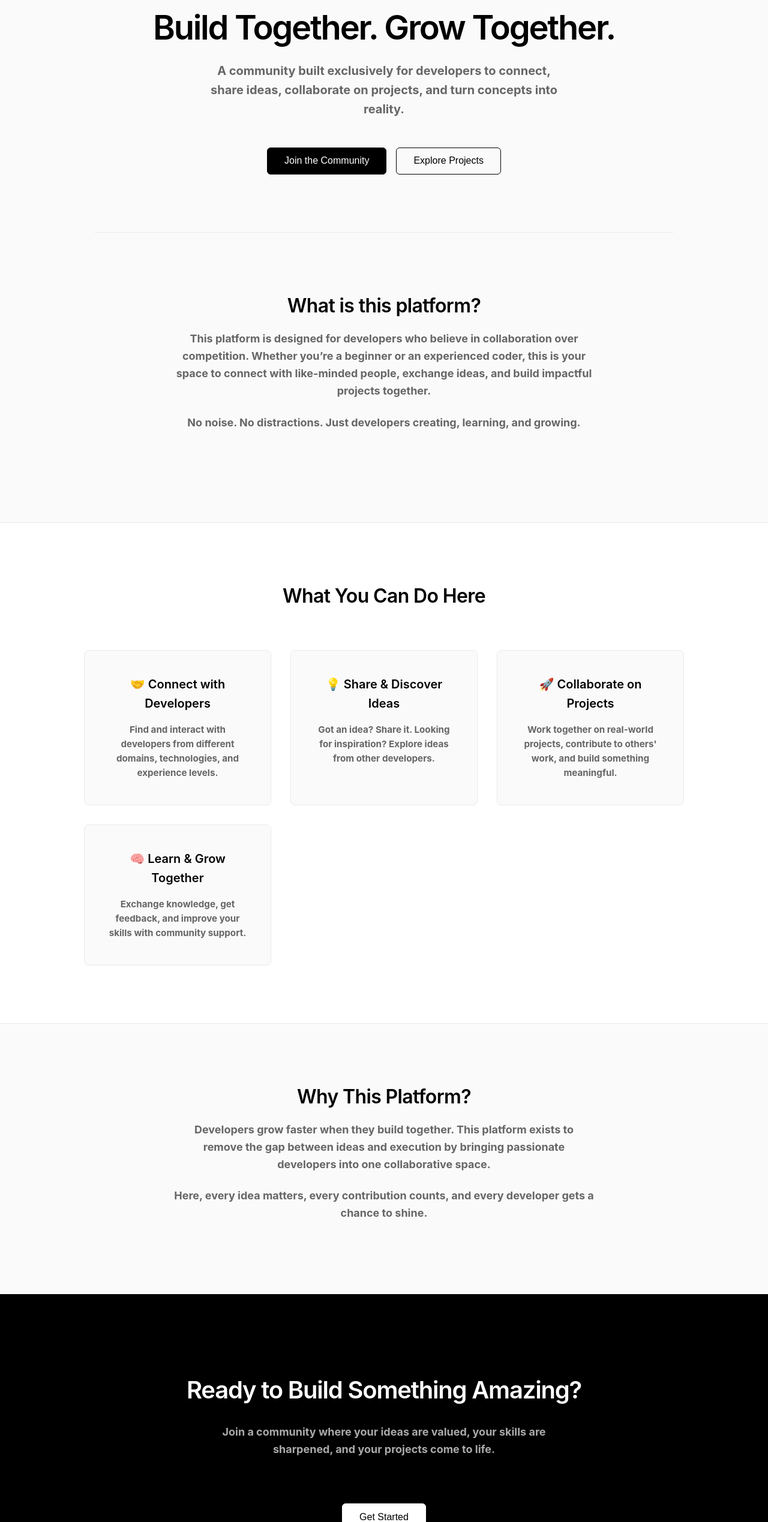
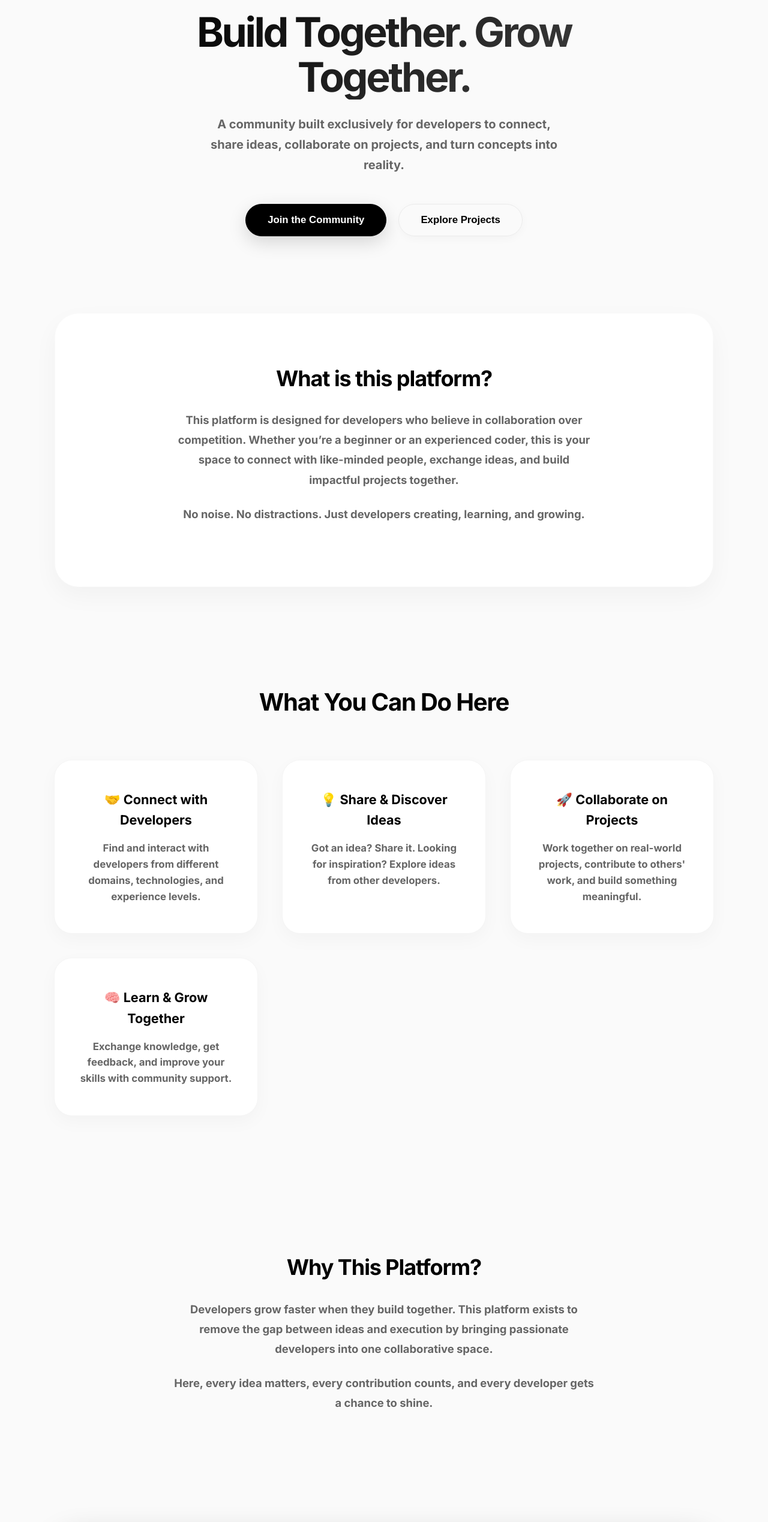
Before and after one commit to kritagya025/React_Project, a React (Vite) app in the folder my-react-app/: page / in a window 1280 px wide. Shown: the part 234-2772 px from the top of the page at 60% size. Built offline with nearby package versions, Linux system fonts and the light colour scheme.

Commit message:
feat: Add comprehensive, minimalist styling for the Home page, including animations, responsive design, and section-specific styles.

```diff
--- a/my-react-app/src/Styles/Home.css
+++ b/my-react-app/src/Styles/Home.css
@@ -1,15 +1,30 @@
-/* Minimalist styling for Home */
+/* Minimalist, Premium styling for Home */
+@import url('https://fonts.googleapis.com/css2?family=Inter:wght@400;500;600;700&display=swap');
+
 .home {
   font-family: "Inter", -apple-system, BlinkMacSystemFont, "Segoe UI", Roboto, Helvetica, Arial, sans-serif;
   color: #111;
   background-color: #fafafa;
   line-height: 1.6;
   min-height: 100vh;
+  overflow-x: hidden;
+}
+
+/* Animations */
+@keyframes fadeUp {
+  0% { opacity: 0; transform: translateY(30px); }
+  100% { opacity: 1; transform: translateY(0); }
+}
+
+@keyframes float {
+  0% { transform: translateY(0px); }
+  50% { transform: translateY(-8px); }
+  100% { transform: translateY(0px); }
 }
 
 /* Base typography */
 h1, h2, h3 {
-  font-weight: 600;
+  font-weight: 700;
   margin-top: 0;
   margin-bottom: 1rem;
   color: #000;
@@ -21,11 +36,12 @@ p {
   margin-bottom: 1.5rem;
 }
 
-/* Layout blocks */
+/* Layout blocks - Added fadeUp animation */
 section {
   padding: 6rem 2rem;
-  max-width: 900px;
+  max-width: 1000px;
   margin: 0 auto;
+  animation: fadeUp 1s cubic-bezier(0.16, 1, 0.3, 1) forwards;
 }
 
 /* Hero Section */
@@ -36,10 +52,15 @@ section {
 }
 
 .hero h1 {
-  font-size: 3.5rem;
-  letter-spacing: -0.04em;
+  font-size: 4.25rem;
+  letter-spacing: -0.05em;
   line-height: 1.1;
   margin-bottom: 1.5rem;
+  /* Stylish subtle text gradient */
+  background: linear-gradient(135deg, #000000 0%, #434343 100%);
+  -webkit-background-clip: text;
+  -webkit-text-fill-color: transparent;
+  animation: float 6s ease-in-out infinite;
 }
 
 .hero p {
@@ -47,160 +68,241 @@ section {
   color: #666;
   max-width: 600px;
   margin: 0 auto 3rem;
+  line-height: 1.7;
 }
 
 .hero-buttons {
   display: flex;
   justify-content: center;
-  gap: 1rem;
+  gap: 1.25rem;
+  margin-top: 2rem;
 }
 
 button {
   background-color: #000;
   color: #fff;
   border: 1px solid #000;
-  padding: 0.8rem 1.75rem;
-  border-radius: 6px;
-  font-size: 1rem;
-  font-weight: 500;
+  padding: 1rem 2.25rem;
+  font-size: 1.05rem;
+  font-weight: 600;
   cursor: pointer;
-  transition: all 0.2s ease;
+  border-radius: 40px;
+  /* More premium bouncy transition */
+  transition: all 0.3s cubic-bezier(0.175, 0.885, 0.32, 1.275);
+  box-shadow: 0 10px 30px rgba(0, 0, 0, 0.15); /* Fixed the massive shadow */
 }
 
 button:hover {
-  background-color: #333;
-  border-color: #333;
-  transform: translateY(-1px);
+  background-color: #222;
+  border-color: #222;
+  transform: translateY(-4px) scale(1.02);
+  box-shadow: 0 15px 35px rgba(0, 0, 0, 0.2);
 }
 
 button.secondary {
   background-color: transparent;
+  backdrop-filter: blur(10px);
   color: #000;
+  border: 1px solid #eaeaea;
+  box-shadow: 0 4px 15px rgba(0, 0, 0, 0.03);
 }
 
 button.secondary:hover {
-  background-color: #eaeaea;
+  background-color: rgba(0,0,0,0.03);
+  border-color: #ddd;
+  box-shadow: 0 10px 25px rgba(0, 0, 0, 0.08);
 }
 
 /* About Section */
 .about {
   text-align: center;
-  border-top: 1px solid #eaeaea;
+  background-color: #fff;
+  border-radius: 40px;
+  box-shadow: 0 15px 40px rgba(0, 0, 0, 0.04);
+  padding: 5rem 3rem;
+  margin: 2rem auto;
+  border: 1px solid rgba(0,0,0,0.02);
+  position: relative;
+  z-index: 10;
 }
 
 .about h2 {
-  font-size: 2rem;
-  letter-spacing: -0.02em;
+  font-size: 2.25rem;
+  letter-spacing: -0.03em;
+  margin-bottom: 1.5rem;
 }
 
 .about p {
-  font-size: 1.125rem;
+  font-size: 1.15rem;
   max-width: 700px;
   margin: 0 auto 1.5rem;
+  line-height: 1.8;
 }
 
 /* Features Section */
 .features {
-  padding: 6rem 2rem;
-  background-color: #fff;
-  border-top: 1px solid #eaeaea;
-  border-bottom: 1px solid #eaeaea;
+  padding: 8rem 2rem;
   max-width: 100%;
+  background-color: #fafafa;
 }
 
 .features > h2 {
   text-align: center;
-  font-size: 2rem;
+  font-size: 2.5rem;
   margin-bottom: 4rem;
-  letter-spacing: -0.02em;
+  letter-spacing: -0.03em;
 }
 
 .feature-grid {
   display: grid;
-  grid-template-columns: repeat(auto-fit, minmax(280px, 1fr));
-  gap: 2rem;
-  max-width: 1000px;
+  grid-template-columns: repeat(auto-fit, minmax(300px, 1fr));
+  gap: 2.5rem;
+  max-width: 1100px;
   margin: 0 auto;
 }
 
 .feature-card {
-  padding: 2.5rem;
-  border: 1px solid #eaeaea;
-  border-radius: 8px;
-  background-color: #fafafa;
-  transition: transform 0.2s ease, box-shadow 0.2s ease;
+  padding: 3rem 2.5rem;
+  border: 1px solid rgba(0,0,0,0.04);
+  background-color: #fff;
+  border-radius: 30px;
+  transition: all 0.4s cubic-bezier(0.16, 1, 0.3, 1);
+  box-shadow: 0 10px 30px rgba(0, 0, 0, 0.03);
+  position: relative;
+  overflow: hidden;
+}
+
+/* Added a neat hover line indicator on cards */
+.feature-card::before {
+  content: "";
+  position: absolute;
+  top: 0;
+  left: 0;
+  width: 100%;
+  height: 4px;
+  background: linear-gradient(90deg, #111, #444);
+  transform: scaleX(0);
+  transform-origin: left;
+  transition: transform 0.4s cubic-bezier(0.16, 1, 0.3, 1);
+}
+
+.feature-card:hover::before {
+  transform: scaleX(1);
 }
 
 .feature-card:hover {
-  transform: translateY(-4px);
-  box-shadow: 0 12px 24px rgba(0, 0, 0, 0.04);
-  border-color: #ddd;
+  transform: translateY(-10px);
+  box-shadow: 0 20px 40px rgba(0, 0, 0, 0.08); /* More refined elevation */
+  border-color: rgba(0,0,0,0.08);
 }
 
 .feature-card h3 {
-  font-size: 1.25rem;
+  font-size: 1.35rem;
+  margin-bottom: 1rem;
 }
 
 .feature-card p {
   margin-bottom: 0;
-  font-size: 0.95rem;
+  font-size: 1.05rem;
+  line-height: 1.6;
+  color: #666;
 }
 
 /* Vision Section */
 .vision {
   text-align: center;
+  padding: 6rem 2rem;
 }
 
 .vision h2 {
-  font-size: 2rem;
-  letter-spacing: -0.02em;
+  font-size: 2.25rem;
+  letter-spacing: -0.03em;
+  margin-bottom: 1.5rem;
 }
 
 .vision p {
-  font-size: 1.125rem;
+  font-size: 1.15rem;
   max-width: 700px;
   margin: 0 auto 1.5rem;
+  line-height: 1.8;
 }
 
 /* CTA Section */
 .cta {
   text-align: center;
-  padding: 8rem 2rem;
-  background-color: #000;
+  padding: 6rem 3rem;
+  background: linear-gradient(135deg, #0a0a0a 0%, #2a2a2a 100%);
   color: #fff;
-  max-width: 100%;
+  max-width: 1000px;
+  margin: 4rem auto 6rem;
+  border-radius: 40px;
+  box-shadow: 0 25px 50px rgba(0, 0, 0, 0.25);
+  position: relative;
+  overflow: hidden;
+}
+
+/* Subtle glow effect behind CTA text */
+.cta::after {
+  content: "";
+  position: absolute;
+  top: -50%;
+  left: -50%;
+  width: 200%;
+  height: 200%;
+  background: radial-gradient(circle, rgba(255,255,255,0.05) 0%, transparent 60%);
+  pointer-events: none;
 }
 
 .cta h2 {
-  font-size: 2.5rem;
+  font-size: 3rem;
   color: #fff;
-  letter-spacing: -0.03em;
+  letter-spacing: -0.04em;
   margin-bottom: 1.5rem;
+  position: relative;
+  z-index: 1;
 }
 
 .cta p {
-  color: #aaa;
+  color: #ccc;
   max-width: 600px;
   margin: 0 auto 3rem;
-  font-size: 1.125rem;
+  font-size: 1.2rem;
+  line-height: 1.7;
+  position: relative;
+  z-index: 1;
 }
 
 .cta button {
   background-color: #fff;
   color: #000;
   border-color: #fff;
+  font-size: 1.1rem;
+  padding: 1.2rem 2.8rem;
+  box-shadow: 0 10px 25px rgba(255, 255, 255, 0.2);
+  position: relative;
+  z-index: 1;
 }
 
 .cta button:hover {
-  background-color: #eee;
-  border-color: #eee;
+  background-color: #f1f1f1;
+  border-color: #f1f1f1;
+  box-shadow: 0 15px 35px rgba(255, 255, 255, 0.3);
+  transform: translateY(-4px) scale(1.03);
 }
 
-/* Footer Section */
-/* .footer {
-  text-align: center;
-  padding: 3rem 2rem;
-  font-size: 0.875rem;
-  color: #999;
-  border-top: 1px solid #eaeaea;
-} */
+/* Responsive Tweaks */
+@media (max-width: 768px) {
+  .hero h1 {
+    font-size: 2.75rem;
+  }
+  .cta h2 {
+    font-size: 2.25rem;
+  }
+  .feature-grid {
+    grid-template-columns: 1fr;
+  }
+  .hero, .about, .cta {
+    padding-left: 1.5rem;
+    padding-right: 1.5rem;
+  }
+}
```
